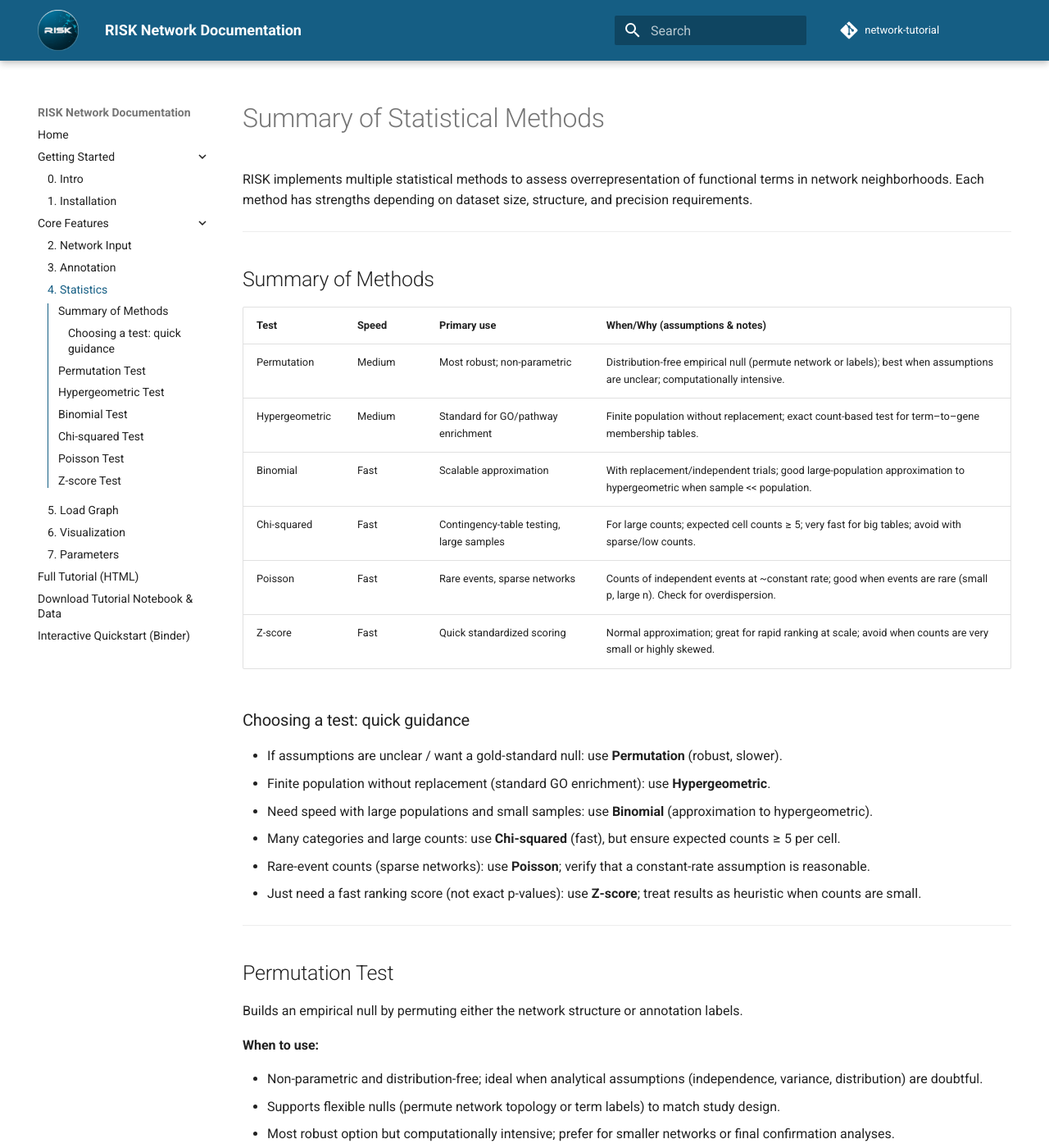
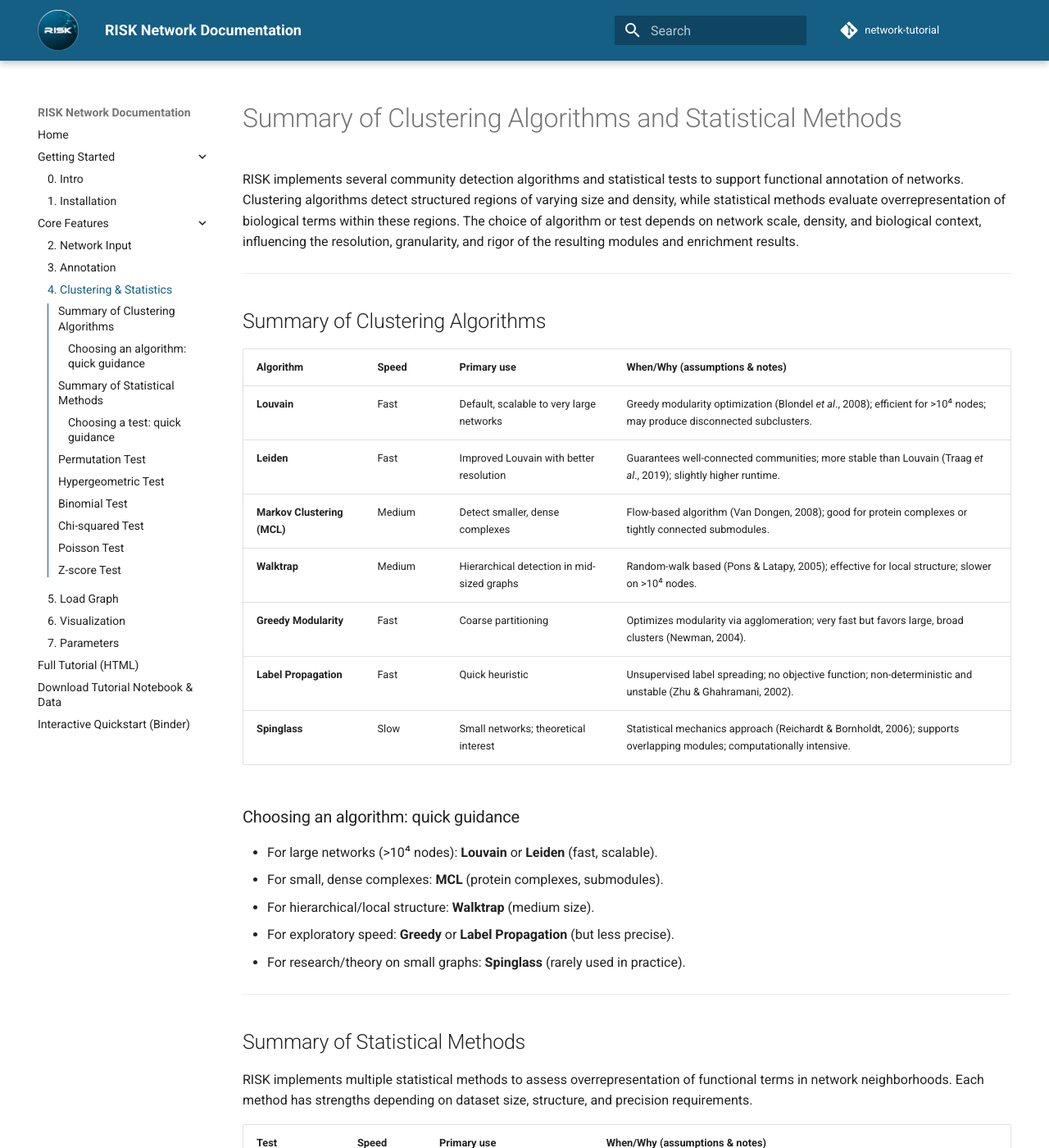
Before and after one commit to riskportal/network-tutorial, an MkDocs documentation site: the page built from docs/4_clustering_statistics.md, in a window 1280 px wide and 1400 px high. Shown: the whole window at 82% size. Built offline with MkDocs 1.6.1 and Material for MkDocs 9.7.7, drawn with Linux system fonts in a browser that asks for light colours; comment, search, counter and statistics services are not loaded.

Commit message:
update doc text

```diff
--- a/docs/4_statistics.md
+++ b/docs/4_clustering_statistics.md
@@ -1,10 +1,34 @@
-# Summary of Statistical Methods
+# Summary of Clustering Algorithms and Statistical Methods
 
-RISK implements multiple statistical methods to assess overrepresentation of functional terms in network neighborhoods. Each method has strengths depending on dataset size, structure, and precision requirements.
+RISK implements several community detection algorithms and statistical tests to support functional annotation of networks. Clustering algorithms detect structured regions of varying size and density, while statistical methods evaluate overrepresentation of biological terms within these regions. The choice of algorithm or test depends on network scale, density, and biological context, influencing the resolution, granularity, and rigor of the resulting modules and enrichment results.
 
 ---
 
-## Summary of Methods
+## Summary of Clustering Algorithms
+
+| Algorithm          | Speed   | Primary use                                 | When/Why (assumptions & notes)                                                                 |
+| ------------------ | ------- | ------------------------------------------- | ----------------------------------------------------------------------------------------------- |
+| **Louvain**        | Fast    | Default, scalable to very large networks    | Greedy modularity optimization (Blondel _et al_., 2008); efficient for >10⁴ nodes; may produce disconnected subclusters. |
+| **Leiden**         | Fast    | Improved Louvain with better resolution     | Guarantees well-connected communities; more stable than Louvain (Traag _et al_., 2019); slightly higher runtime.        |
+| **Markov Clustering (MCL)** | Medium | Detect smaller, dense complexes              | Flow-based algorithm (Van Dongen, 2008); good for protein complexes or tightly connected submodules.                |
+| **Walktrap**       | Medium  | Hierarchical detection in mid-sized graphs  | Random-walk based (Pons & Latapy, 2005); effective for local structure; slower on >10⁴ nodes.                         |
+| **Greedy Modularity** | Fast | Coarse partitioning                         | Optimizes modularity via agglomeration; very fast but favors large, broad clusters (Newman, 2004).              |
+| **Label Propagation** | Fast | Quick heuristic                             | Unsupervised label spreading; no objective function; non-deterministic and unstable (Zhu & Ghahramani, 2002).             |
+| **Spinglass**      | Slow    | Small networks; theoretical interest        | Statistical mechanics approach (Reichardt & Bornholdt, 2006); supports overlapping modules; computationally intensive.         |
+
+### Choosing an algorithm: quick guidance
+
+- For large networks (>10⁴ nodes): **Louvain** or **Leiden** (fast, scalable).
+- For small, dense complexes: **MCL** (protein complexes, submodules).
+- For hierarchical/local structure: **Walktrap** (medium size).
+- For exploratory speed: **Greedy** or **Label Propagation** (but less precise).
+- For research/theory on small graphs: **Spinglass** (rarely used in practice).
+
+---
+
+## Summary of Statistical Methods
+
+RISK implements multiple statistical methods to assess overrepresentation of functional terms in network neighborhoods. Each method has strengths depending on dataset size, structure, and precision requirements.
 
 | Test           | Speed  | Primary use                              | When/Why (assumptions & notes)                                                                                              |
 | -------------- | ------ | ---------------------------------------- | --------------------------------------------------------------------------------------------------------------------------- |
--- a/mkdocs.yml
+++ b/mkdocs.yml
@@ -40,7 +40,7 @@ nav:
   - Core Features:
       - 2. Network Input: 2_network_input.md
       - 3. Annotation: 3_annotation.md
-      - 4. Statistics: 4_statistics.md
+      - 4. Clustering & Statistics: 4_clustering_statistics.md
       - 5. Load Graph: 5_load_graph.md
       - 6. Visualization: 6_visualization.md
       - 7. Parameters: 7_parameters.md
```
Also changed, not shown: docs/0_intro.md (+1 -1 lines), docs/index.md (+1 -1 lines).
